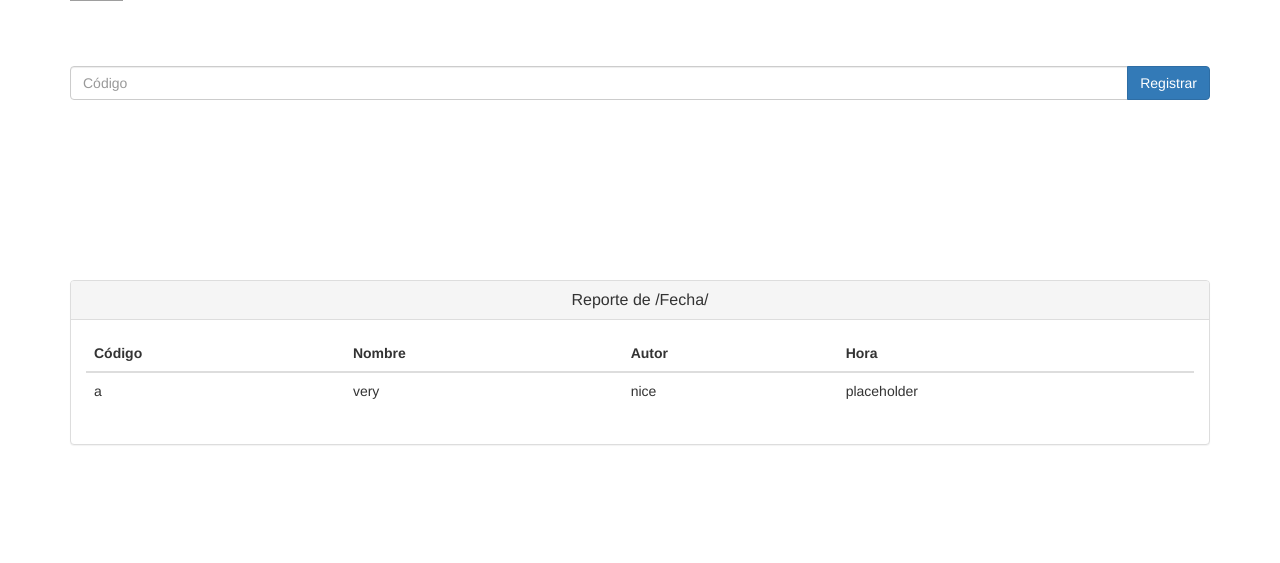
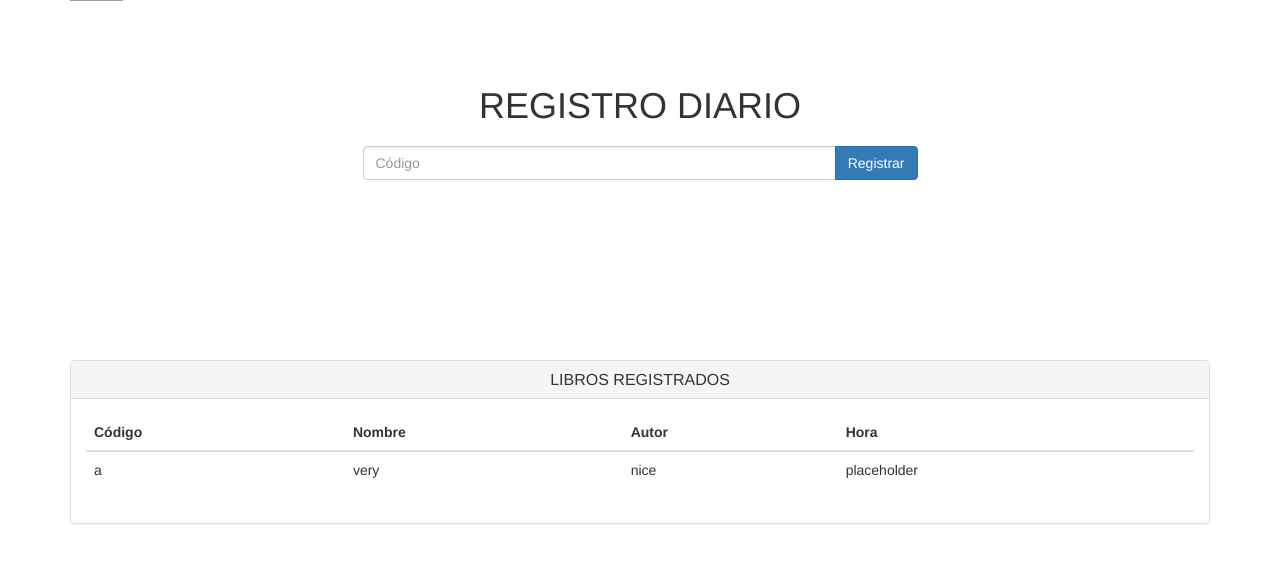
Before and after one commit to ArceAguirre/library_develop, a PHP site: page /registry.php in a window 1280 px wide. Shown: the part 54-617 px from the top of the page. Run offline with PHP 8.4, Linux system fonts and the light colour scheme; some libraries are stand-ins or nearby versions; grey boxes are pictures that could not be loaded.

Commit message:
Registro e Inventario
Registro cambie el tamaño del buscador y en inventario agrege y movi el buscador

```diff
--- a/html/index.php
+++ b/html/index.php
@@ -12,7 +12,7 @@
 <div class="container">
     <div class="row">
         <div class="col-md-offset-5 col-md-3">
-        	<form method="post" action="archivo.php">
+        	<form method="post" action="registry.php">
 	            <div class="form-login">
 		            <h4>Bienvienido.</h4>
 		            <input type="text" id="userName" class="form-control input-sm chat-input" placeholder="username" />
--- a/html/registry.php
+++ b/html/registry.php
@@ -12,7 +12,8 @@
     <!-- Insert -->
     <div class="container" style="padding-top: 120px;">
         <div class="row">
-            <div class="col-lg-12">
+            <div class="col-md-6 col-md-offset-3">
+                <h1 align="middle" style="padding-bottom: 10px;">REGISTRO DIARIO</h1>
                 <div class="input-group custom-search-form">
                 <input type="text" class="form-control" placeholder="Código">
                 <span class="input-group-btn">
@@ -29,7 +30,7 @@
         <div class="col-md-12 col-md">
             <div class="panel panel-default ticket-list">
               <div class="panel-heading">
-                <h3 class="panel-title text-center">Reporte de /Fecha/</h3>
+                <h2 class="panel-title text-center">LIBROS REGISTRADOS</h2>
               </div>
               <div class="panel-body ">
                   <table class="table">
```
Also changed, not shown: html/inventary.php (+14 -3 lines).
